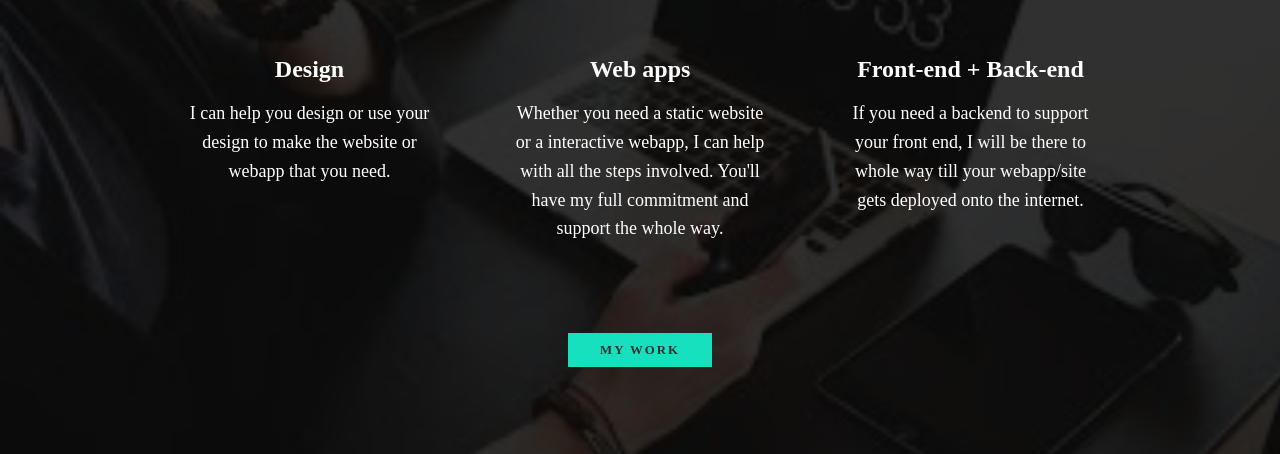
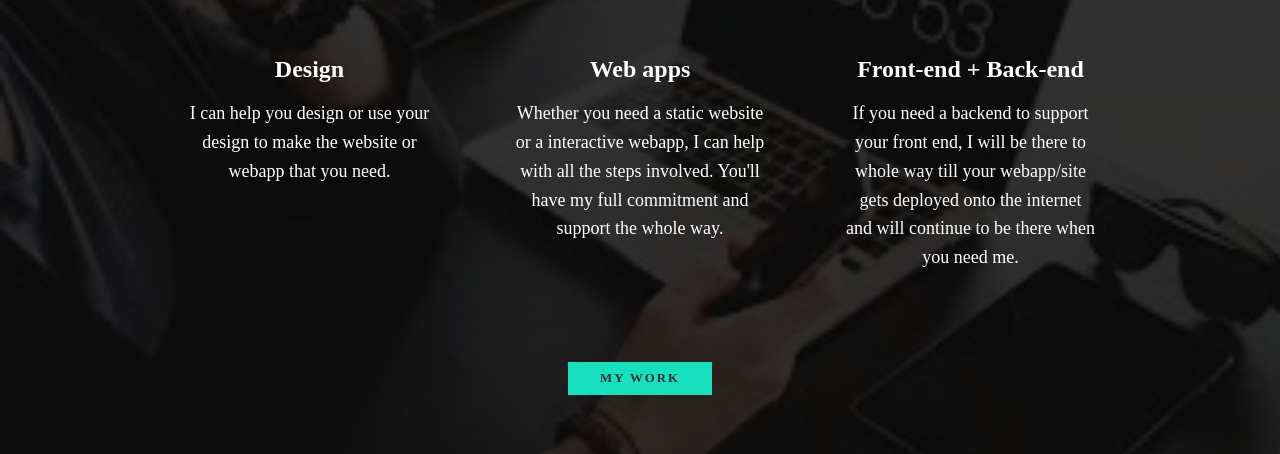
Before and after one commit to Gjersan/Gjersan.github.io, a plain HTML site: page index.html in a window 1280 px wide. Shown: the part 749-1203 px from the top of the page. Drawn offline with nearby package versions, Linux system fonts and the light colour scheme.

Commit message:
Update text services

```diff
--- a/index.html
+++ b/index.html
@@ -63,7 +63,7 @@
             </div>
             <div class="service">
                 <h3>Front-end + Back-end</h3>
-                <p>If you need a backend to support your front end, I will be there to whole way till your webapp/site gets deployed onto the internet.</p>
+                <p>If you need a backend to support your front end, I will be there to whole way till your webapp/site gets deployed onto the internet and will continue to be there when you need me.</p>
             </div>
 
         </div>
```
